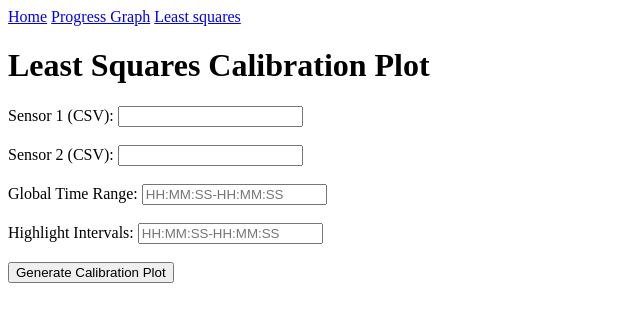
After one commit to AKuraksa/sensor_calibration, a Flask app: page /least_squares in a window 1280 px wide. The commit adds this page. Shown: the top 322 px of the page, without its empty margins (0-640 px from the left). Run offline with Flask 3, Linux system fonts and the light colour scheme.

Commit message:
least_squares page

```diff
--- a/app.py
+++ b/app.py
@@ -1,6 +1,7 @@
-from flask import Flask, render_template, request
+from flask import Flask, render_template, request, session, redirect, url_for
 from modules.ploter import plot_figure
 from modules.avg_senzor_time import process_files
+from modules.least_squares import plot_calibrated_data
 
 app = Flask(__name__)
 
@@ -44,5 +45,32 @@ def progress_graph():
     return render_template('progress_graph.html')
 
 
+# New route for least squares calibration graph
+@app.route('/least_squares', methods=['GET', 'POST'])
+def least_squares():
+    if request.method == 'POST':
+        # Načteme názvy souborů a parametry z formuláře
+        sensor_1 = request.form['sensor_1']
+        sensor_2 = request.form['sensor_2']
+        global_time_range = request.form.get('global_time_range', None)
+        highlight_intervals = request.form.get('highlight_intervals', None)
+
+        try:
+            fig = plot_calibrated_data(f"./data_parsed/{sensor_1}.csv", f"./data_parsed/{sensor_2}.csv", global_time_range, highlight_intervals)
+
+            # Check if the plot is None
+            if fig is None:
+                return render_template('least_squares.html', error="Chyba při vytváření grafu.")
+
+            fig_html = fig.to_html(full_html=False)
+
+        except Exception as e:
+            return render_template('least_squares.html', error=f"Chyba: {str(e)}")
+
+        return render_template('least_squares.html', plot=fig_html)
+
+    return render_template('least_squares.html')
+
+
 if __name__ == '__main__':
     app.run(debug=False)
--- a/modules/least_squares.py
+++ b/modules/least_squares.py
@@ -4,11 +4,12 @@ sensor_2 = "co_15"
 
 # Celkový časový rozsah (volitelné)
 # global_time_range = ("17:50:00", "19:15:00")
-global_time_range = ("16:00:00", "19:00:00")
+global_time_range = ()
 
 # Intervaly pro zvýraznění (volitelné)
 # highlight_intervals = [ ("18:00:00", "18:05:00"), ("18:15:00", "18:20:00"), ("18:40:00", "19:00:00") ]
-highlight_intervals = [("16:50:00", "17:19:00"), ("17:30:00", "17:49:00")]
+# ("16:50:00", "17:19:00"), ("17:30:00", "17:49:00")
+highlight_intervals = []
 
 import pandas as pd
 import numpy as np
@@ -43,6 +44,7 @@ def average_in_time_blocks(data, freq='5min'):
 
 def plot_calibrated_data(sensor_1, sensor_2, global_time_range=None, highlight_intervals=None):
     try:
+        # Load data
         data_1 = load_and_process(sensor_1)
         data_2 = load_and_process(sensor_2)
 
@@ -50,6 +52,7 @@ def plot_calibrated_data(sensor_1, sensor_2, global_time_range=None, highlight_i
             print("Chyba: Nebylo možné načíst nebo zpracovat data.")
             return
 
+        # Checking the dates to ensure consistency
         date_1 = data_1['date'].iloc[0]
         date_2 = data_2['date'].iloc[0]
         if date_1 != date_2:
@@ -58,33 +61,39 @@ def plot_calibrated_data(sensor_1, sensor_2, global_time_range=None, highlight_i
                 print("Skript ukončen.")
                 return
 
-        data_1['time'] = pd.to_datetime(data_1['time'], format='%H:%M:%S').dt.time
-        data_2['time'] = pd.to_datetime(data_2['time'], format='%H:%M:%S').dt.time
+        # Debugging: Print first few entries for sensor 1 and sensor 2
+        #print("Sensor 1 sample data:", data_1.head())
+        #print("Sensor 2 sample data:", data_2.head())
+
+        # Convert times to pandas datetime objects for easier processing
+        data_1['time'] = pd.to_datetime(data_1['time'], format='%H:%M:%S', errors='coerce').dt.time
+        data_2['time'] = pd.to_datetime(data_2['time'], format='%H:%M:%S', errors='coerce').dt.time
+
+        # Check for NaT values and remove rows where time is invalid
+        if data_1['time'].isna().any() or data_2['time'].isna().any():
+            print("Warning: Some time values are invalid (NaT). These will be removed.")
+            data_1 = data_1.dropna(subset=['time'])
+            data_2 = data_2.dropna(subset=['time'])
+
+        # Debugging: Print after cleaning the data
+        #print("Sensor 1 cleaned data:", data_1.head())
+        #print("Sensor 2 cleaned data:", data_2.head())
 
         if global_time_range:
             start_time, end_time = [pd.to_datetime(t, format='%H:%M:%S').time() for t in global_time_range]
             data_1 = data_1[(data_1['time'] >= start_time) & (data_1['time'] <= end_time)]
             data_2 = data_2[(data_2['time'] >= start_time) & (data_2['time'] <= end_time)]
 
+        # Proceed with averaging and merging data
         data_1_avg = average_in_time_blocks(data_1)
         data_2_avg = average_in_time_blocks(data_2)
 
+        # Merge the two dataframes
         merged = pd.merge_asof(data_1_avg, data_2_avg, on='datetime', suffixes=('_1', '_2'))
 
         merged['time'] = merged['datetime'].dt.time
 
-        if merge_highlight_intervals and highlight_intervals:
-            averaged_intervals = []
-            for start, end in highlight_intervals:
-                start_time, end_time = [pd.to_datetime(t, format='%H:%M:%S').time() for t in (start, end)]
-                interval_data = merged[(merged['time'] >= start_time) & (merged['time'] <= end_time)]
-                if not interval_data.empty:
-                    avg_temp_1 = interval_data['temp_1'].mean()
-                    avg_temp_2 = interval_data['temp_2'].mean()
-                    averaged_intervals.append({'temp_1': avg_temp_1, 'temp_2': avg_temp_2, 'interval': f'{start}-{end}'})
-
-            merged = pd.DataFrame(averaged_intervals)
-
+        # Create the plot
         fig = go.Figure()
         fig.add_trace(go.Scatter(
             x=merged['temp_1'],
@@ -94,7 +103,8 @@ def plot_calibrated_data(sensor_1, sensor_2, global_time_range=None, highlight_i
             marker=dict(size=8, color='blue')
         ))
 
-        if highlight_intervals and not merge_highlight_intervals:
+        # Optional: Add highlight intervals
+        if highlight_intervals:
             for start, end in highlight_intervals:
                 start_time, end_time = [pd.to_datetime(t, format='%H:%M:%S').time() for t in (start, end)]
                 interval_data = merged[(merged['time'] >= start_time) & (merged['time'] <= end_time)]
@@ -107,6 +117,7 @@ def plot_calibrated_data(sensor_1, sensor_2, global_time_range=None, highlight_i
                         marker=dict(size=12, color='red', symbol='diamond')
                     ))
 
+        # Add the x = y line
         min_temp = min(merged['temp_1'].min(), merged['temp_2'].min())
         max_temp = max(merged['temp_1'].max(), merged['temp_2'].max())
         fig.add_trace(go.Scatter(
@@ -126,9 +137,14 @@ def plot_calibrated_data(sensor_1, sensor_2, global_time_range=None, highlight_i
             hovermode='closest'
         )
 
-        fig.show()
+        return fig
     except Exception as e:
         print(f"Chyba při vytváření grafu: {e}")
+        return None
 
-# Spuštění skriptu
-plot_calibrated_data(f"./data_parsed/{sensor_1}.csv", f"./data_parsed/{sensor_2}.csv", global_time_range, highlight_intervals)
+def main():
+    fig = plot_calibrated_data(f"./data_parsed/{sensor_1}.csv", f"./data_parsed/{sensor_2}.csv", global_time_range, highlight_intervals)
+    fig.show()
+
+if __name__ == '__main__':
+    main()
--- a/templates/index.html
+++ b/templates/index.html
@@ -7,8 +7,9 @@
 </head>
 <body>
     <nav>
-        <a href="/">Home</a>
-        <a href="/progress_graph">Progress Graph</a>
+        <a href="{{ url_for('index') }}">Home</a>
+        <a href="{{ url_for('progress_graph') }}">Progress Graph</a>
+        <a href="{{ url_for('least_squares') }}">Least squares</a>
     </nav>
     <p>Zde se bude vytvářet webové analytické prostředí</p>
 </body>
--- /dev/null
+++ b/templates/least_squares.html
@@ -0,0 +1,40 @@
+<!DOCTYPE html>
+<html lang="en">
+<head>
+    <meta charset="UTF-8">
+    <meta name="viewport" content="width=device-width, initial-scale=1.0">
+    <title>Least Squares Calibration</title>
+</head>
+<body>
+    <nav>
+        <a href="{{ url_for('index') }}">Home</a>
+        <a href="{{ url_for('progress_graph') }}">Progress Graph</a>
+        <a href="{{ url_for('least_squares') }}">Least squares</a>
+    </nav>
+    <h1>Least Squares Calibration Plot</h1>
+    <form action="/least_squares" method="POST">
+        <label for="sensor_1">Sensor 1 (CSV):</label>
+        <input type="text" name="sensor_1" id="sensor_1" required><br><br>
+
+        <label for="sensor_2">Sensor 2 (CSV):</label>
+        <input type="text" name="sensor_2" id="sensor_2" required><br><br>
+
+        <label for="global_time_range">Global Time Range:</label>
+        <input type="text" name="global_time_range" placeholder="HH:MM:SS-HH:MM:SS"><br><br>
+
+        <label for="highlight_intervals">Highlight Intervals:</label>
+        <input type="text" name="highlight_intervals" placeholder="HH:MM:SS-HH:MM:SS"><br><br>
+
+        <button type="submit">Generate Calibration Plot</button>
+    </form>
+
+    {% if plot %}
+        <h2>Calibration Plot</h2>
+        <div>{{ plot|safe }}</div>
+    {% endif %}
+
+    {% if error %}
+        <p style="color: red;">Error: {{ error }}</p>
+    {% endif %}
+</body>
+</html>
--- a/templates/progress_graph.html
+++ b/templates/progress_graph.html
@@ -7,8 +7,9 @@
 </head>
 <body>
     <nav>
-        <a href="/">Home</a>
-        <a href="/progress_graph">Progress Graph</a>
+        <a href="{{ url_for('index') }}">Home</a>
+        <a href="{{ url_for('progress_graph') }}">Progress Graph</a>
+        <a href="{{ url_for('least_squares') }}">Least squares</a>
     </nav>
     <h1>Plot Temperature Data</h1>
 
```
